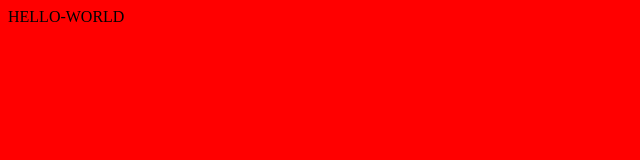
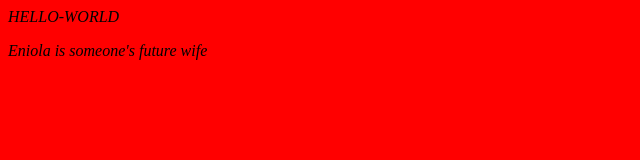
Before and after one commit to Enny557/myproject, a plain HTML site: page index.html in a window 1280 px wide. Shown: the whole page, without its empty margins (0-640 px from the left). Drawn offline with Linux system fonts and the light colour scheme.

Commit message:
this is my first project

```diff
--- a/index.html
+++ b/index.html
@@ -8,5 +8,6 @@
 </head>
 <body>
     HELLO-WORLD
+    <p>Eniola is someone's future wife</p>
 </body>
 </html>
--- a/style.css
+++ b/style.css
@@ -1,3 +1,4 @@
 body{
     background-color: red;
+    font-style: italic;
 }
```
Also changed, not shown: 1 other file.
